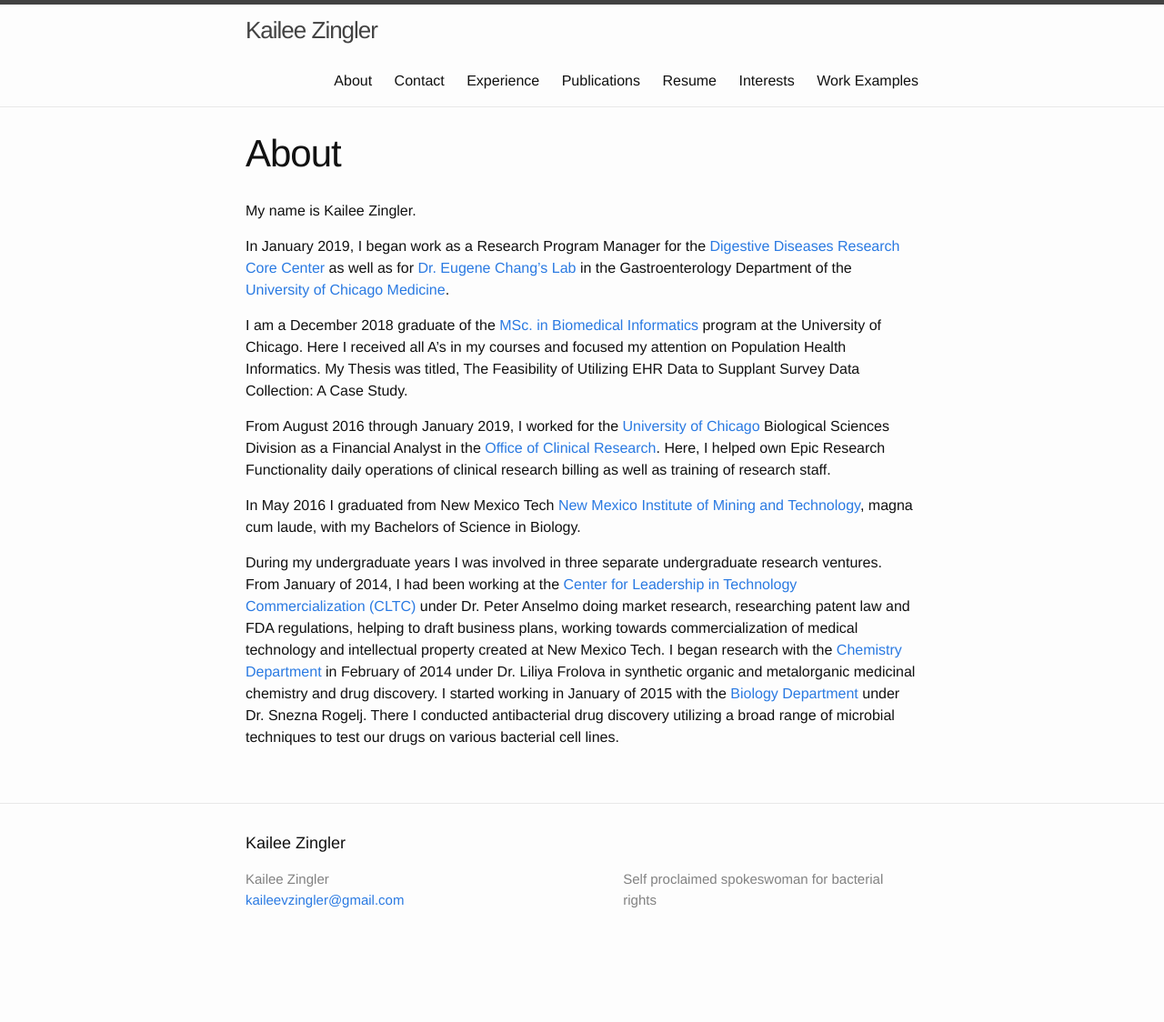
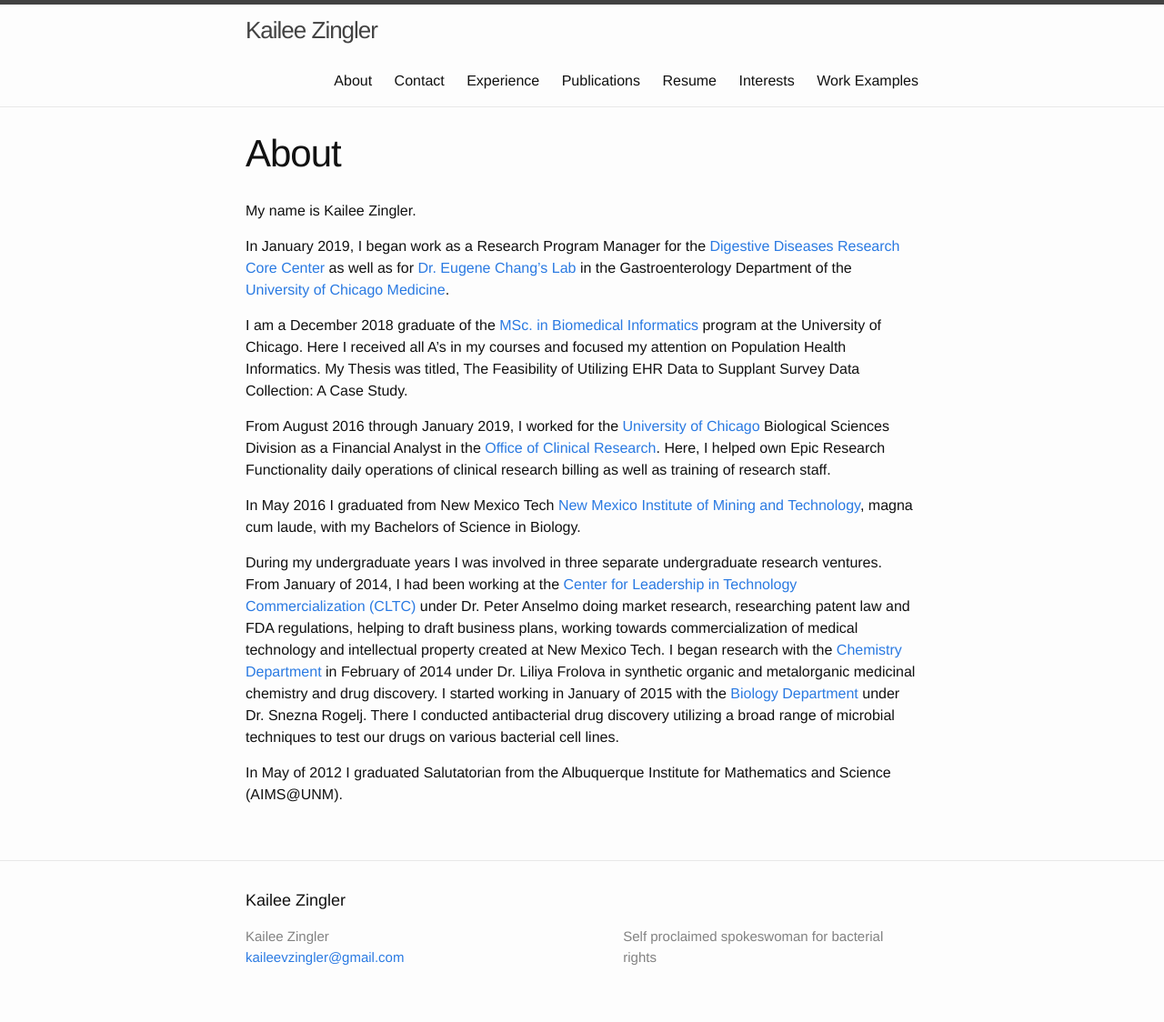
Before and after one commit to kzingler/kzingler.github.io, a Jekyll site: the page built from about.md, in a window 1280 px wide. Shown: the whole page at 91% size. Built offline with Jekyll 4.4.1, drawn with Linux system fonts in a browser that asks for light colours; before the commit the page ends 1061 px from its top, so only the background shows below that.

Commit message:
updated HS

```diff
--- a/about.md
+++ b/about.md
@@ -29,3 +29,5 @@ working in January of 2015 with the [Biology
 Department](http://infohost.nmt.edu/~biology/) under Dr. Snezna Rogelj. There
 I conducted antibacterial drug discovery utilizing a broad range of microbial
 techniques to test our drugs on various bacterial cell lines.
+
+In May of 2012 I graduated Salutatorian from the Albuquerque Institute for Mathematics and Science (AIMS@UNM).
```
